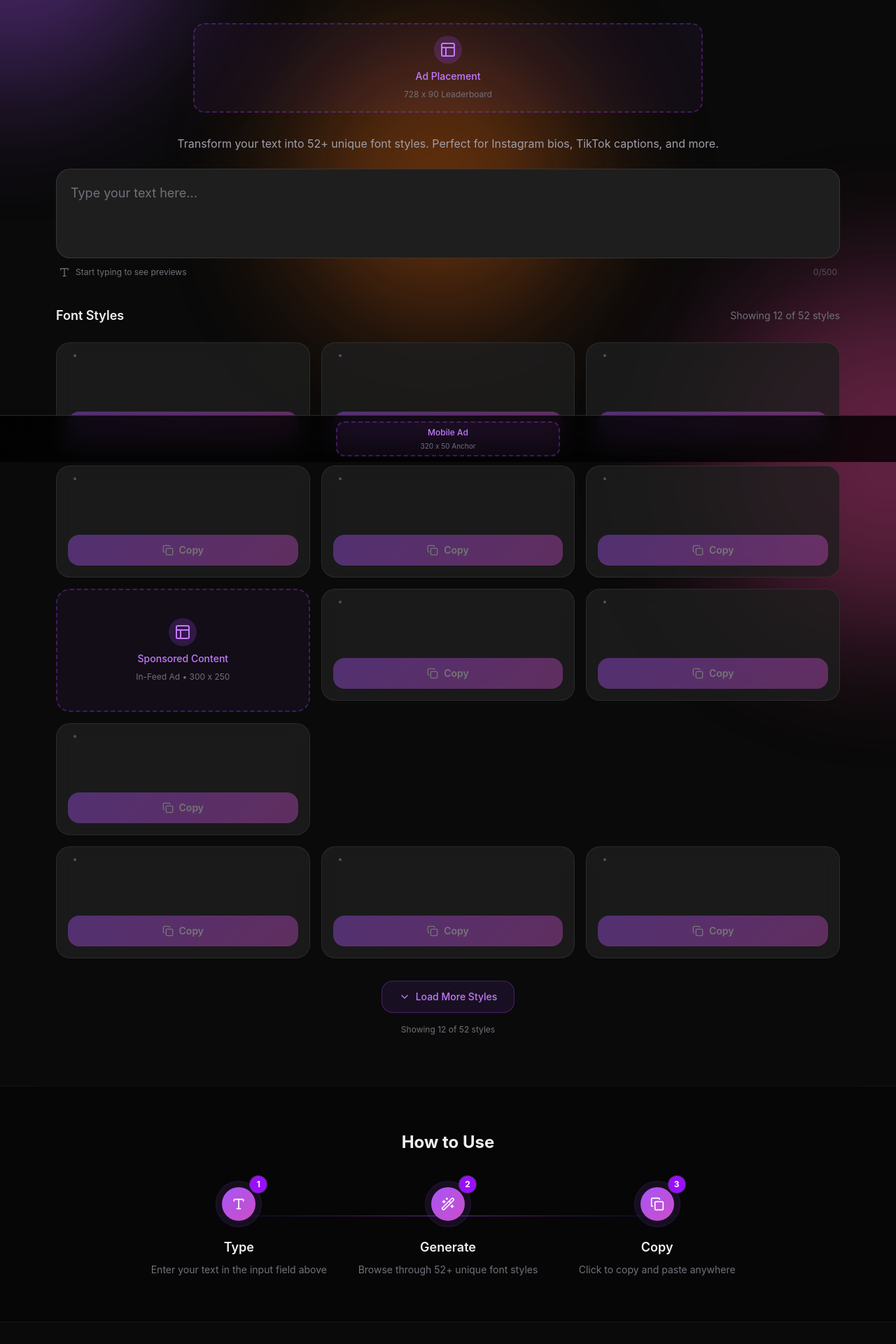
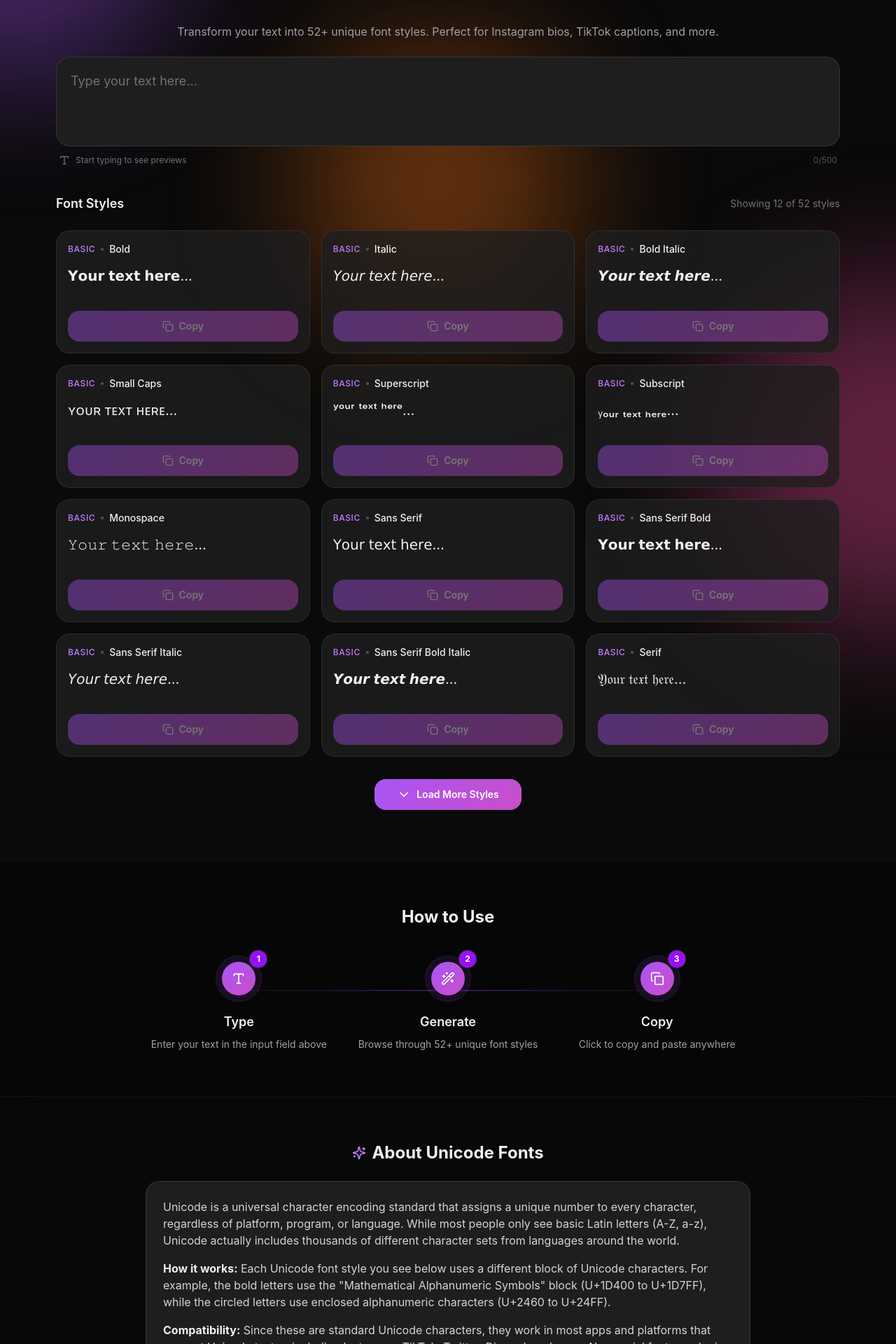
Before and after one commit to Mochynrebel/projects-mini, a Next.js app: page / in a window 1280 px wide. Shown: the part 140-2060 px from the top of the page at 70% size. Built offline with nearby package versions, Linux system fonts and the light colour scheme.

Commit message:
Restored to 'ea1bb9174f57c3ee898028e9b1631ae36c1d9143'
Coze-Restored-To: 'ea1bb9174f57c3ee898028e9b1631ae36c1d9143'
Coze-Commit-Type: restore

```diff
--- a/src/app/page.tsx
+++ b/src/app/page.tsx
@@ -5,8 +5,6 @@ import { Sparkles, Type, Wand2, Copy } from 'lucide-react';
 import { TextInput } from '@/components/TextInput';
 import { FontGrid } from '@/components/FontGrid';
 import { CopyToast } from '@/components/CopyToast';
-import { AdBanner } from '@/components/AdBanner';
-import { MobileAnchorAd } from '@/components/MobileAnchorAd';
 import { fontStyles } from '@/lib/fonts';
 
 export default function Home() {
@@ -23,7 +21,7 @@ export default function Home() {
   }, []);
 
   return (
-    <div className="relative min-h-screen overflow-hidden pb-20 md:pb-0">
+    <div className="relative min-h-screen overflow-hidden">
       {/* Background gradient orbs */}
       <div className="gradient-orb gradient-orb-purple fixed -left-60 -top-60 h-[500px] w-[500px]" />
       <div className="gradient-orb gradient-orb-pink fixed -bottom-60 -right-60 h-[500px] w-[500px]" />
@@ -47,11 +45,6 @@ export default function Home() {
         </header>
 
         <main className="mx-auto max-w-6xl px-4 py-10">
-          {/* Top Banner Ad */}
-          <div className="mb-8">
-            <AdBanner id="ad-top" size="leaderboard" />
-          </div>
-
           {/* Hero Section */}
           <section className="mb-10 text-center">
             <p className="mb-6 text-sm text-zinc-400 sm:text-base">
@@ -106,7 +99,7 @@ export default function Home() {
                     <h3 className="mb-2 text-lg font-semibold text-[#f0f0f0]">
                       {step.title}
                     </h3>
-                    <p className="text-sm text-zinc-500">
+                    <p className="text-sm text-zinc-400">
                       {step.description}
                     </p>
                   </div>
@@ -117,47 +110,48 @@ export default function Home() {
         </section>
 
         {/* About Section */}
-        <section className="border-t border-white/5 py-16">
+        <section className="border-t border-white/5 bg-black/20 py-16 backdrop-blur-xl">
           <div className="mx-auto max-w-4xl px-4">
-            <h2 className="mb-6 text-center text-2xl font-bold text-[#f0f0f0]">
-              About Unicode Fonts
-            </h2>
-            <div className="rounded-2xl border border-white/5 bg-white/5 p-6 backdrop-blur-sm">
-              <p className="mb-4 text-sm leading-relaxed text-zinc-400">
-                Unicode is a universal character encoding standard that supports over 143,000 characters from 154 scripts. Each Unicode character has a unique code point that can be displayed using different fonts and styles.
-              </p>
-              <p className="mb-4 text-sm leading-relaxed text-zinc-400">
-                Our font generator uses Unicode mathematical alphanumeric symbols to transform your regular text into stylized versions. These symbols are supported by most modern devices and browsers, making your text appear in unique styles on social media platforms.
-              </p>
-              <p className="text-sm leading-relaxed text-zinc-400">
-                Simply type your text, choose a style you like, and copy it to use in your Instagram bio, TikTok captions, Twitter posts, or anywhere else you want to stand out!
-              </p>
+            <div className="flex items-center justify-center gap-2 mb-6">
+              <Sparkles className="h-5 w-5 text-purple-400" />
+              <h2 className="text-2xl font-bold text-[#f0f0f0]">
+                About Unicode Fonts
+              </h2>
+            </div>
+
+            <div className="rounded-2xl border border-white/10 p-6" style={{ backgroundColor: '#1e1e1e' }}>
+              <div className="prose prose-invert prose-sm max-w-none space-y-4 text-zinc-300">
+                <p>
+                  Unicode is a universal character encoding standard that assigns a unique number to every character, regardless of platform, program, or language. While most people only see basic Latin letters (A-Z, a-z), Unicode actually includes thousands of different character sets from languages around the world.
+                </p>
+                <p>
+                  <strong className="text-[#f0f0f0]">How it works:</strong> Each Unicode font style you see below uses a different block of Unicode characters. For example, the bold letters use the &quot;Mathematical Alphanumeric Symbols&quot; block (U+1D400 to U+1D7FF), while the circled letters use enclosed alphanumeric characters (U+2460 to U+24FF).
+                </p>
+                <p>
+                  <strong className="text-[#f0f0f0]">Compatibility:</strong> Since these are standard Unicode characters, they work in most apps and platforms that support Unicode text — including Instagram, TikTok, Twitter, Discord, and more. No special fonts or plugins needed!
+                </p>
+                <p>
+                  <strong className="text-[#f0f0f0]">Tip:</strong> Not all Unicode characters are supported everywhere. If a character shows up as a box or question mark, that platform does not support that particular Unicode block.
+                </p>
+              </div>
             </div>
           </div>
         </section>
 
         {/* Footer */}
-        <footer className="border-t border-white/5 bg-black/30 py-8 backdrop-blur-xl">
+        <footer className="border-t border-white/5 bg-black/40 py-8">
           <div className="mx-auto max-w-4xl px-4 text-center">
-            <div className="mb-4 flex items-center justify-center gap-2">
-              <Sparkles className="h-5 w-5 text-purple-400" />
-              <span className="gradient-text font-bold">Viral Fonts</span>
-            </div>
             <p className="text-sm text-zinc-500">
-              Create unique text styles for social media. No signup required.
+              &copy; {new Date().getFullYear()} Viral Fonts. Made with love for creative minds.
             </p>
-            <p className="mt-4 text-xs text-zinc-600">
-              © {new Date().getFullYear()} Viral Fonts. All rights reserved.
+            <p className="mt-2 text-xs text-zinc-600">
+              Create stunning text for your social media bios, captions, and stories.
             </p>
           </div>
         </footer>
+
+        <CopyToast show={showToast} />
       </div>
-
-      {/* Mobile Anchor Ad */}
-      <MobileAnchorAd />
-
-      {/* Copy Toast */}
-      <CopyToast show={showToast} onClose={() => setShowToast(false)} />
     </div>
   );
 }
--- a/src/components/AdBanner.tsx
+++ /dev/null
@@ -1,49 +0,0 @@
-'use client';
-
-interface AdBannerProps {
-  id: string;
-  size?: 'leaderboard' | 'rectangle' | 'mobile';
-  className?: string;
-}
-
-export function AdBanner({ id, size = 'leaderboard', className = '' }: AdBannerProps) {
-  const sizeClasses = {
-    leaderboard: 'min-h-[90px] w-full max-w-[728px]',
-    rectangle: 'min-h-[250px] w-full max-w-[300px]',
-    mobile: 'h-[50px] w-full max-w-[320px]',
-  };
-
-  return (
-    <div
-      id={id}
-      className={`ad-placeholder mx-auto flex items-center justify-center rounded-xl border-2 border-dashed border-purple-500/30 bg-purple-500/5 text-center ${sizeClasses[size]} ${className}`}
-    >
-      <div className="flex flex-col items-center gap-2 p-4">
-        <div className="flex h-10 w-10 items-center justify-center rounded-full bg-purple-500/20">
-          <svg
-            xmlns="http://www.w3.org/2000/svg"
-            width="24"
-            height="24"
-            viewBox="0 0 24 24"
-            fill="none"
-            stroke="currentColor"
-            strokeWidth="2"
-            strokeLinecap="round"
-            strokeLinejoin="round"
-            className="text-purple-400"
-          >
-            <rect width="18" height="18" x="3" y="3" rx="2" />
-            <path d="M3 9h18" />
-            <path d="M9 21V9" />
-          </svg>
-        </div>
-        <p className="text-sm font-medium text-purple-400">Ad Placement</p>
-        <p className="text-xs text-zinc-500">
-          {size === 'leaderboard' && '728 x 90 Leaderboard'}
-          {size === 'rectangle' && '300 x 250 Rectangle'}
-          {size === 'mobile' && '320 x 50 Mobile Anchor'}
-        </p>
-      </div>
-    </div>
-  );
-}
--- a/src/components/FontGrid.tsx
+++ b/src/components/FontGrid.tsx
@@ -1,14 +1,9 @@
 'use client';
 
-import { useState, useEffect, useCallback } from 'react';
-import { ChevronDown, Loader2 } from 'lucide-react';
+import { useState, useCallback, useEffect } from 'react';
+import { ChevronDown, Check } from 'lucide-react';
 import { FontCard } from './FontCard';
-import { InFeedAd } from './InFeedAd';
-import { AdBanner } from './AdBanner';
-import { fontStyles } from '@/lib/fonts';
-
-const INITIAL_COUNT = 12;
-const LOAD_MORE_COUNT = 8;
+import { fontStyles, convertText } from '@/lib/fonts';
 
 interface FontGridProps {
   inputText: string;
@@ -16,116 +11,73 @@ interface FontGridProps {
   onCountChange: (shown: number, total: number) => void;
 }
 
+const INITIAL_COUNT = 12;
+const LOAD_MORE_COUNT = 8;
+
 export function FontGrid({ inputText, onCopy, onCountChange }: FontGridProps) {
   const [visibleCount, setVisibleCount] = useState(INITIAL_COUNT);
-  const [isLoading, setIsLoading] = useState(false);
-  const [mounted, setMounted] = useState(false);
+  const totalStyles = fontStyles.length;
 
-  useEffect(() => {
-    setMounted(true);
-  }, []);
-
-  // Notify parent of count changes
-  useEffect(() => {
-    onCountChange(visibleCount, fontStyles.length);
-  }, [visibleCount, onCountChange]);
+  const handleCopy = useCallback(() => {
+    onCopy();
+  }, [onCopy]);
 
   const handleLoadMore = useCallback(() => {
-    setIsLoading(true);
-    // Simulate a brief loading state for smooth transition
-    setTimeout(() => {
-      setVisibleCount((prev) => Math.min(prev + LOAD_MORE_COUNT, fontStyles.length));
-      setIsLoading(false);
-    }, 300);
-  }, []);
+    const newCount = Math.min(visibleCount + LOAD_MORE_COUNT, totalStyles);
+    setVisibleCount(newCount);
+    onCountChange(newCount, totalStyles);
+  }, [visibleCount, totalStyles, onCountChange]);
 
-  const visibleStyles = fontStyles.slice(0, visibleCount);
-  const hasMore = visibleCount < fontStyles.length;
+  const isAllLoaded = visibleCount >= totalStyles;
 
-  // Check if we should show in-feed ad (after loading at least 12 items)
-  const showInFeedAd = visibleCount >= INITIAL_COUNT && hasMore;
-
-  if (!mounted) {
-    return (
-      <div className="flex items-center justify-center py-20">
-        <div className="h-8 w-8 animate-spin rounded-full border-2 border-purple-500 border-t-transparent" />
-      </div>
-    );
-  }
+  // Update parent with initial count
+  useEffect(() => {
+    onCountChange(visibleCount, totalStyles);
+  }, [visibleCount, totalStyles, onCountChange]);
 
   return (
     <div>
-      {/* Font Grid with In-Feed Ad */}
       <div className="grid grid-cols-1 gap-4 sm:grid-cols-2 lg:grid-cols-3">
-        {visibleStyles.map((style, index) => (
-          <div key={style.id}>
-            {/* Insert in-feed ad after the 6th card when showing ads */}
-            {showInFeedAd && index === 6 && (
-              <div className="mb-4">
-                <InFeedAd />
-              </div>
-            )}
+        {fontStyles.slice(0, visibleCount).map((style, index) => (
+          <div
+            key={style.id}
+            className="animate-in slide-in-from-bottom-4"
+            style={{ animationDelay: `${index * 30}ms`, animationFillMode: 'both' }}
+          >
             <FontCard
-              style={style}
-              text={inputText}
-              onCopy={onCopy}
-              delay={index * 30}
+              styleId={style.id}
+              styleName={style.name}
+              category={style.category}
+              previewText={convertText(inputText || 'Your text here...', style.id)}
+              convertedText={convertText(inputText, style.id)}
+              onCopy={handleCopy}
             />
           </div>
         ))}
       </div>
 
-      {/* Bottom Ad */}
-      {visibleCount >= fontStyles.length && (
-        <div className="mt-8">
-          <AdBanner id="ad-bottom" size="rectangle" className="hidden sm:block" />
+      {/* Load More Button */}
+      {!isAllLoaded && (
+        <div className="mt-8 flex justify-center">
+          <button
+            onClick={handleLoadMore}
+            className="gradient-button flex items-center gap-2 rounded-xl px-8 py-3 text-sm font-semibold text-white transition-all duration-200"
+          >
+            <ChevronDown className="h-5 w-5" />
+            <span>Load More Styles</span>
+          </button>
         </div>
       )}
 
-      {/* Load More Button */}
-      <div className="mt-8 flex flex-col items-center gap-4">
-        {hasMore ? (
-          <button
-            onClick={handleLoadMore}
-            disabled={isLoading}
-            className="flex items-center gap-2 rounded-xl border border-purple-500/30 bg-purple-500/10 px-6 py-3 text-sm font-medium text-purple-400 transition-all duration-200 hover:bg-purple-500/20 hover:text-purple-300 disabled:cursor-not-allowed disabled:opacity-50"
-          >
-            {isLoading ? (
-              <>
-                <Loader2 className="h-4 w-4 animate-spin" />
-                <span>Loading...</span>
-              </>
-            ) : (
-              <>
-                <ChevronDown className="h-4 w-4" />
-                <span>Load More Styles</span>
-              </>
-            )}
-          </button>
-        ) : (
-          <div className="flex items-center gap-2 rounded-xl border border-green-500/30 bg-green-500/10 px-6 py-3 text-sm font-medium text-green-400">
-            <svg
-              xmlns="http://www.w3.org/2000/svg"
-              width="24"
-              height="24"
-              viewBox="0 0 24 24"
-              fill="none"
-              stroke="currentColor"
-              strokeWidth="2"
-              strokeLinecap="round"
-              strokeLinejoin="round"
-              className="h-4 w-4"
-            >
-              <path d="M20 6 9 17l-5-5" />
-            </svg>
-            <span>All styles loaded ({fontStyles.length} styles)</span>
+      {/* All Loaded Indicator */}
+      {isAllLoaded && (
+        <div className="mt-8 flex justify-center">
+          <div className="flex items-center gap-2 rounded-xl bg-emerald-500/20 px-6 py-3 text-sm font-medium text-emerald-400">
+            <Check className="h-4 w-4" />
+            <span>All styles loaded ({totalStyles} styles)</span>
           </div>
-        )}
-
-        <p className="text-xs text-zinc-500">
-          Showing {visibleCount} of {fontStyles.length} styles
-        </p>
-      </div>
+        </div>
+      )}
     </div>
   );
 }
--- a/src/components/InFeedAd.tsx
+++ /dev/null
@@ -1,30 +0,0 @@
-'use client';
-
-export function InFeedAd() {
-  return (
-    <div className="ad-placeholder col-span-1 flex items-center justify-center rounded-2xl border-2 border-dashed border-purple-500/30 bg-purple-500/5 p-4 sm:col-span-2 lg:col-span-3">
-      <div className="flex flex-col items-center gap-2 py-6 text-center">
-        <div className="flex h-10 w-10 items-center justify-center rounded-full bg-purple-500/20">
-          <svg
-            xmlns="http://www.w3.org/2000/svg"
-            width="24"
-            height="24"
-            viewBox="0 0 24 24"
-            fill="none"
-            stroke="currentColor"
-            strokeWidth="2"
-            strokeLinecap="round"
-            strokeLinejoin="round"
-            className="text-purple-400"
-          >
-            <rect width="18" height="18" x="3" y="3" rx="2" />
-            <path d="M3 9h18" />
-            <path d="M9 21V9" />
-          </svg>
-        </div>
-        <p className="text-sm font-medium text-purple-400">Sponsored Content</p>
-        <p className="text-xs text-zinc-500">In-Feed Ad • 300 x 250</p>
-      </div>
-    </div>
-  );
-}
--- a/src/components/MobileAnchorAd.tsx
+++ /dev/null
@@ -1,17 +0,0 @@
-'use client';
-
-export function MobileAnchorAd() {
-  return (
-    <div
-      id="ad-mobile-anchor"
-      className="ad-placeholder fixed bottom-0 left-0 right-0 z-[1000] flex items-center justify-center bg-black/80 backdrop-blur-lg border-t border-purple-500/30 p-2"
-    >
-      <div className="flex h-[50px] w-full max-w-[320px] items-center justify-center rounded-lg border-2 border-dashed border-purple-500/30 bg-purple-500/5">
-        <div className="flex flex-col items-center gap-1">
-          <p className="text-xs font-medium text-purple-400">Mobile Ad</p>
-          <p className="text-[10px] text-zinc-500">320 x 50 Anchor</p>
-        </div>
-      </div>
-    </div>
-  );
-}
```
